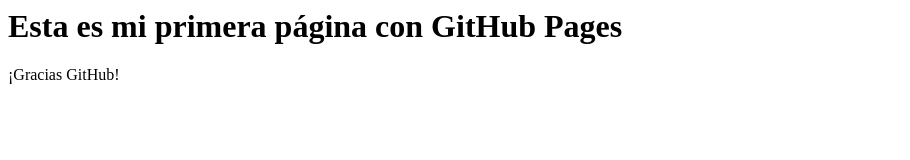
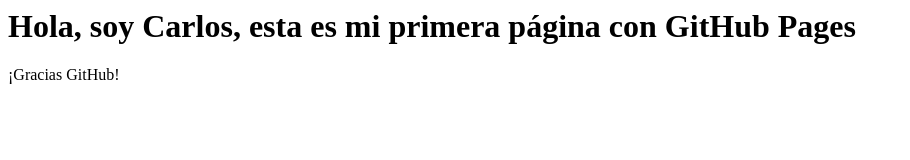
Before and after one commit to carlosquirozt/primerrepo, a plain HTML site: page index.html in a window 1280 px wide. Shown: the whole page, without its empty margins (0-910 px from the left). Drawn offline with Linux system fonts and the light colour scheme.

Commit message:
Update index.html
Agrego nombre

```diff
--- a/index.html
+++ b/index.html
@@ -1,4 +1,4 @@
 <html>
-<h1> Esta es mi primera página con GitHub Pages </h1>
+<h1> Hola, soy Carlos, esta es mi primera página con GitHub Pages </h1>
 <p>¡Gracias GitHub!</p>
 </html>
```
